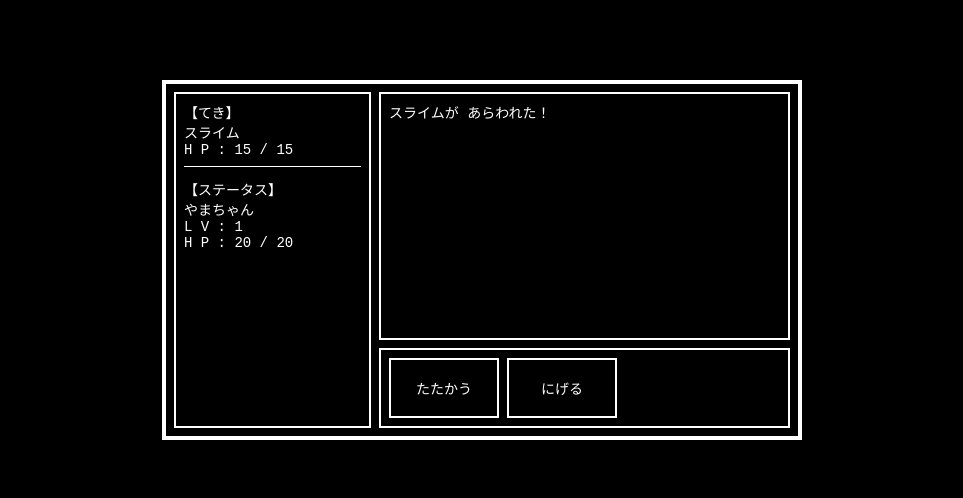
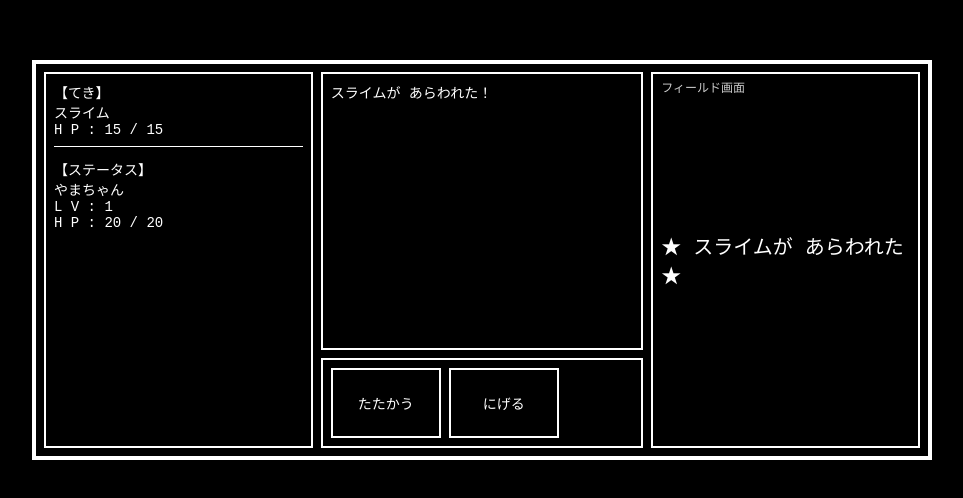
Before and after one commit to paison58223-lang/RPGGame, a plain HTML site: page index.html in a window 1280 px wide. Shown: the part 140-638 px from the top of the page, without its empty margins (158-1121 px from the left). Drawn offline with Linux system fonts and the light colour scheme.

Commit message:
Update index.html

```diff
--- a/index.html
+++ b/index.html
@@ -2,7 +2,7 @@
 <html lang="ja">
 <head>
   <meta charset="UTF-8">
-  <title>ドラクエ風バトルデモ（レイアウト版）</title>
+  <title>ドラクエ風バトルデモ（3分割レイアウト）</title>
   <style>
     body {
       background-color: #000;
@@ -15,15 +15,17 @@
       margin: 0;
     }
 
-    /* 画面全体 */
+    /* 画面全体：3列レイアウト */
     #battle-screen {
-      width: 640px;
-      height: 360px;
+      width: 900px;
+      height: 400px;
       background-color: #000;
       border: 4px solid #fff;
       padding: 8px;
       box-sizing: border-box;
-      display: flex;           /* 左右に分割 */
+      display: grid;
+      grid-template-columns: 1fr 1.2fr 1fr; /* 左：ステータス 中央：ログ 右：フィールド */
+      column-gap: 8px;
     }
 
     .window {
@@ -35,8 +37,6 @@
 
     /* 左：ステータス画面 */
     #status-area {
-      width: 32%;             /* 左は固定幅っぽく */
-      margin-right: 8px;
       display: flex;
       flex-direction: column;
       justify-content: flex-start;
@@ -48,15 +48,14 @@
       padding-bottom: 8px;
     }
 
-    /* 右：ログビュー＋コマンドビュー（縦に分割） */
-    #right-area {
-      flex: 1;
+    /* 中央：ログビュー＋コマンドビュー（縦分割） */
+    #center-area {
       display: flex;
       flex-direction: column;
     }
 
     #log-view {
-      flex: 1;                /* 上を広くとる */
+      flex: 1;
       margin-bottom: 8px;
       display: flex;
       align-items: flex-start;
@@ -67,7 +66,7 @@
     }
 
     #command-view {
-      height: 80px;           /* 下は少し低く */
+      height: 90px;
       display: flex;
       gap: 8px;
       align-items: stretch;
@@ -90,6 +89,28 @@
       border-color: #444;
       cursor: default;
     }
+
+    /* 右：フィールド画面 */
+    #field-area {
+      position: relative;
+    }
+
+    #field-label {
+      position: absolute;
+      top: 4px;
+      left: 8px;
+      font-size: 12px;
+      opacity: 0.8;
+    }
+
+    #field-content {
+      width: 100%;
+      height: 100%;
+      display: flex;
+      align-items: center;
+      justify-content: center;
+      font-size: 20px;
+    }
   </style>
 </head>
 <body>
@@ -109,8 +130,8 @@
       </div>
     </div>
 
-    <!-- 右：ログビュー＋コマンドビュー -->
-    <div id="right-area">
+    <!-- 中央：ログビュー＋コマンドビュー -->
+    <div id="center-area">
       <div id="log-view" class="window">
         <div id="message-text"></div>
       </div>
@@ -118,6 +139,14 @@
       <div id="command-view" class="window">
         <button id="attack-btn" class="command-btn">たたかう</button>
         <button id="run-btn" class="command-btn">にげる</button>
+      </div>
+    </div>
+
+    <!-- 右：フィールド画面 -->
+    <div id="field-area" class="window">
+      <div id="field-label">フィールド画面</div>
+      <div id="field-content">
+        ★ スライムが あらわれた ★
       </div>
     </div>
   </div>
```
